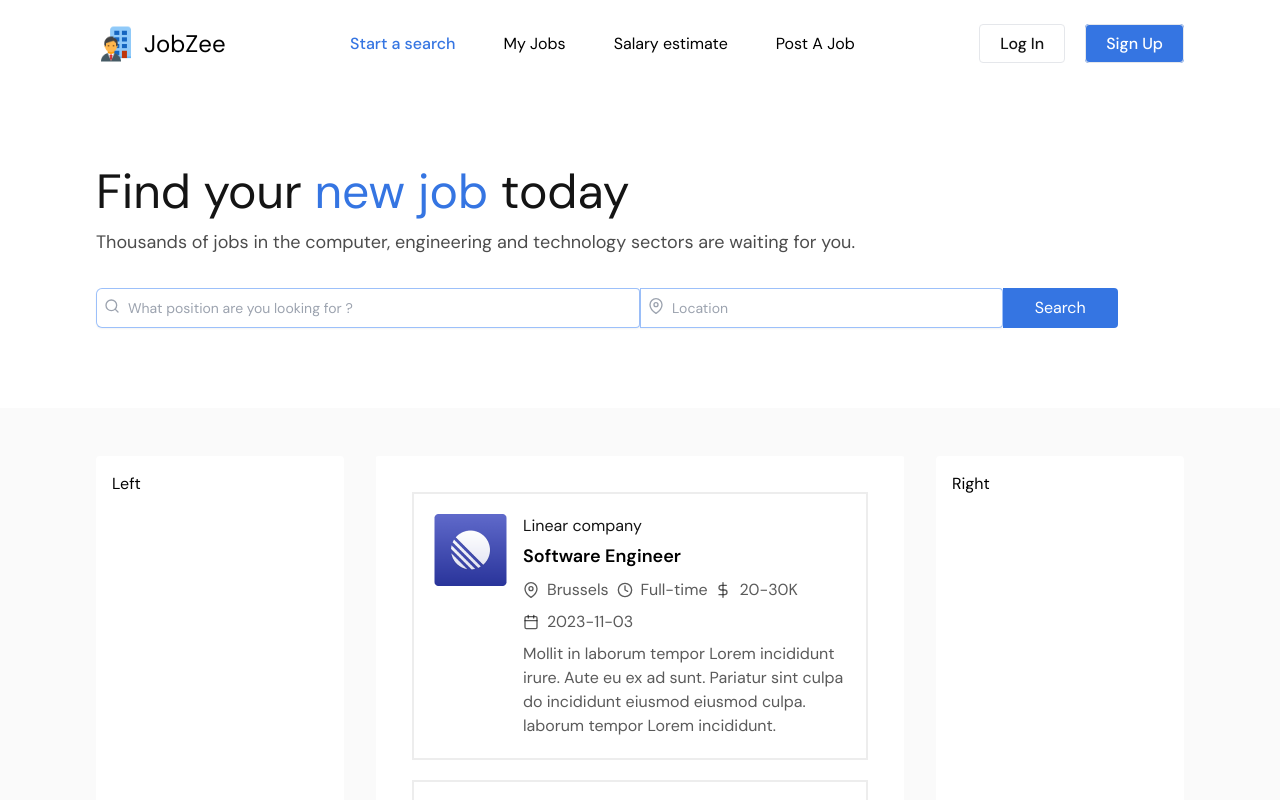
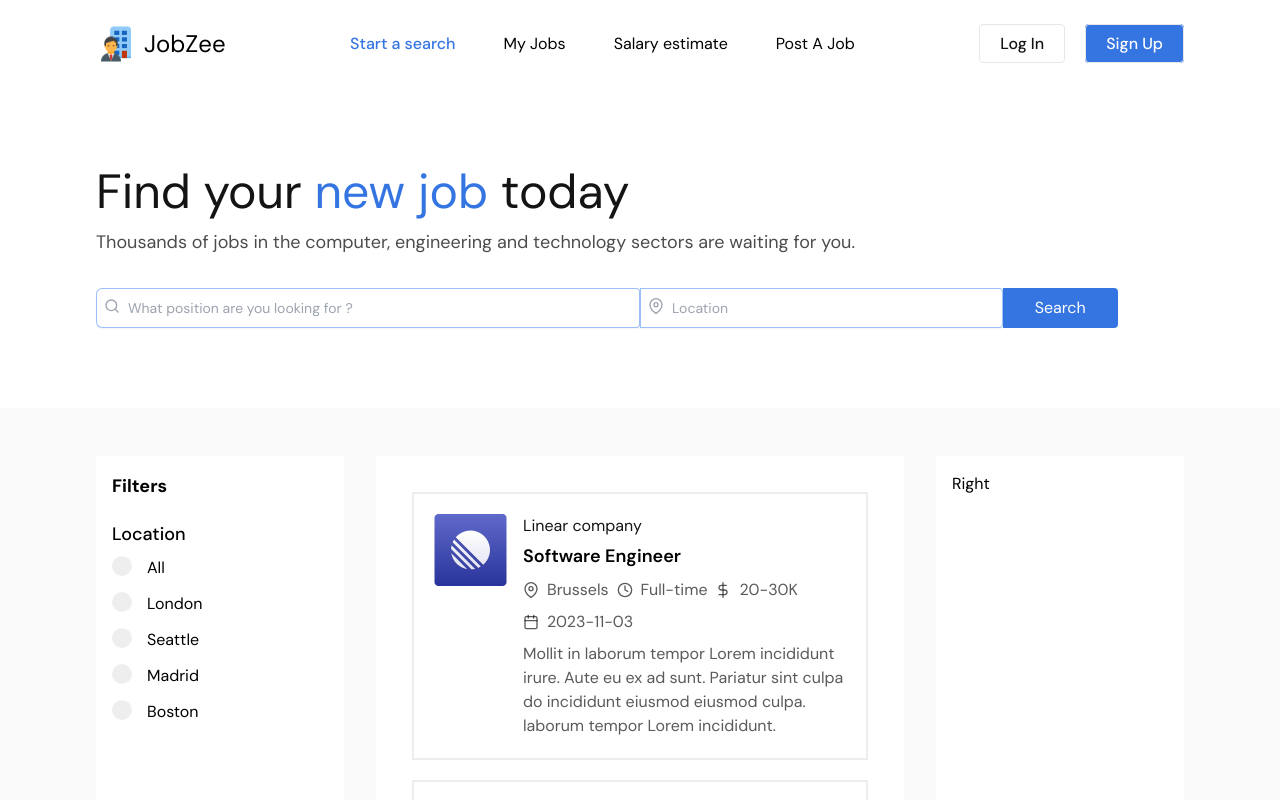
Before and after one commit to iasifahm02/JobZee, a React (Vite) app in the folder JobZee-client/: page / in a window 1280 px wide. Shown: the top 800 px of the page. Built offline with nearby package versions, Linux system fonts and the light colour scheme.

Commit message:
Sidebar start, In filters, Location section done

```diff
--- /dev/null
+++ b/JobZee-client/src/Components/InputField.jsx
@@ -0,0 +1,12 @@
+import React from 'react'
+
+const InputField = ({ handleChange, value, title, name }) => {
+    return (
+        <label className='sidebar-label-container'>
+            <input type="radio" name={name} value={value} onChange={handleChange} />
+            <span className='checkmark'></span>{title}
+        </label>
+    )
+}
+
+export default InputField
--- a/JobZee-client/src/Pages/Home.jsx
+++ b/JobZee-client/src/Pages/Home.jsx
@@ -2,6 +2,7 @@
 import Banner from '../Components/Banner'
 import Card from '../Components/Card'
 import Jobs from './Jobs'
+import Sidebar from '../Sidebar/Sidebar'
 
 const Home = () => {
   const [selectedCategory, setSelectedCategory] = useState(null);
@@ -46,12 +47,12 @@
 
     //2- Category wise filtering
     if (selected) {
-      filteredJobs = filteredJobs.filter(({ jobLocation, maxPrice, experienceLevel, salaryType, employmentType, postingDate }) => {
-        jobLocation.toLowerCase() === selected.toLowerCase() ||
+      filteredJobs = filteredJobs.filter(({ jobLocation, maxPrice, experienceLevel, salaryType, employmentType, postingDate }) => (
+          jobLocation.toLowerCase() === selected.toLowerCase() ||
           parseInt(maxPrice) <= parseInt(selected) ||
           salaryType.toLowerCase() === selected.toLowerCase() ||
           employmentType.toLowerCase() === selected.toLowerCase()
-      });
+      ));
     }
 
     //In the end, return filtered Jobs
@@ -68,7 +69,9 @@
       {/* Main Content */}
       <div className='bg-[#FAFAFA] md:grid grid-cols-4 gap-8 lg:px-24 px-4 py-12'>
         {/* left side */}
-        <div className='bg-white p-4 rounded'>Left</div>
+        <div className='bg-white p-4 rounded'>
+          <Sidebar handleChange = {handleChange} handleClick={handleClick}></Sidebar>
+        </div>
 
         {/* Job Card */}
         <div className='col-span-2 bg-white p-4 rounded-sm'><Jobs result={result} /></div>
--- /dev/null
+++ b/JobZee-client/src/Sidebar/Location.jsx
@@ -0,0 +1,24 @@
+import React from 'react'
+import InputField from '../Components/InputField'
+
+const Location = ({handleChange}) => {
+  return (
+    <div>
+        <h4 className='text-lg font-medium mb-2'>Location</h4>
+
+        <div>
+            <label className='sidebar-label-container'>
+                <input type="radio" name = "test" value="" onChange={handleChange} />
+                <span className='checkmark'></span>All
+            </label>
+            {/* Now We'll create component for all location option */}
+            <InputField handleChange={handleChange} value="london" title="London" name="test"></InputField>
+            <InputField handleChange={handleChange} value="seattle" title="Seattle" name="test"></InputField>
+            <InputField handleChange={handleChange} value="madrid" title="Madrid" name="test"></InputField>
+            <InputField handleChange={handleChange} value="boston" title="Boston" name="test"></InputField>
+        </div>
+    </div>
+  )
+}
+
+export default Location
--- /dev/null
+++ b/JobZee-client/src/Sidebar/Sidebar.jsx
@@ -0,0 +1,13 @@
+import React from 'react'
+import Location from './Location'
+
+const Sidebar = ({handleChange, handleClick}) => {
+  return (
+    <div className='space-y-5'>
+        <h3 className='text-lg font-bold mb-2'>Filters</h3>
+        <Location handleChange={handleChange}></Location>
+    </div>
+  )
+}
+
+export default Sidebar
```
